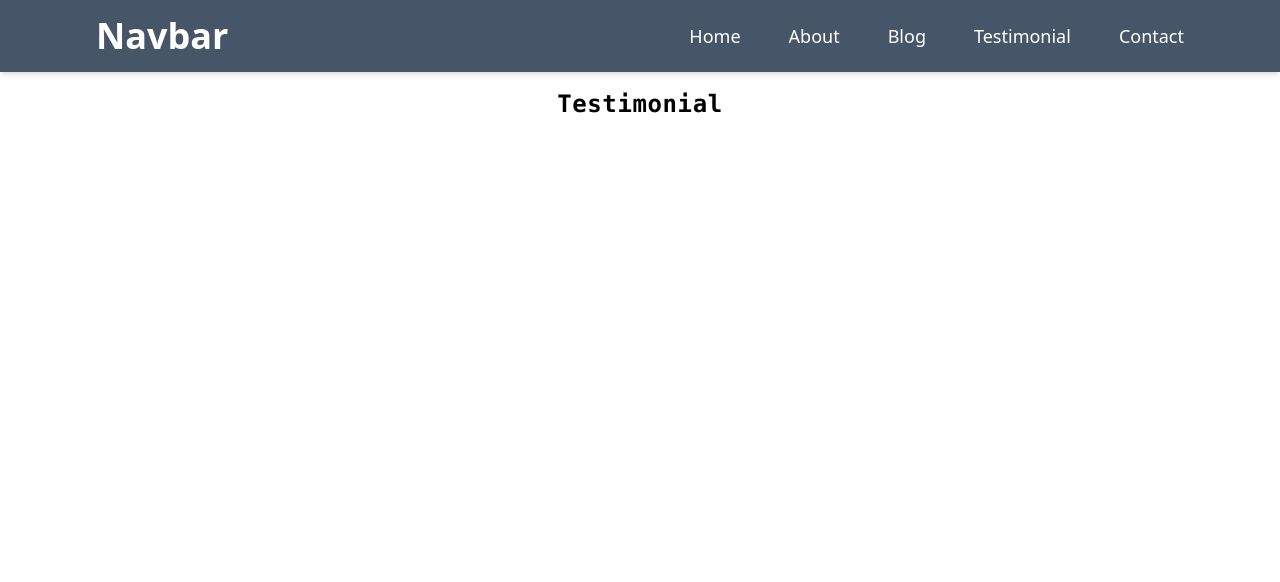
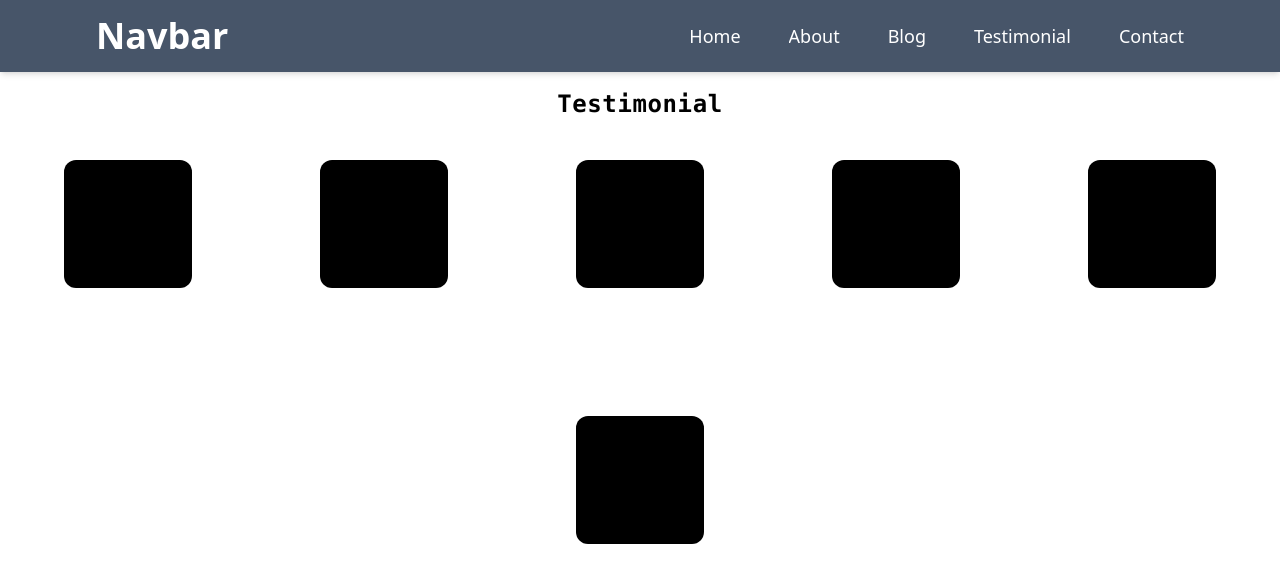
Before and after one commit to neelendrareddy9001/json_webtoken-authentication, a React (Create React App) app in the folder client/: page /testimonial in a window 1280 px wide. Shown: the top 582 px of the page. Built offline with nearby package versions, Linux system fonts and the light colour scheme.

Commit message:
save changes

```diff
--- a/client/src/index.css
+++ b/client/src/index.css
@@ -55,6 +55,6 @@ ul li a:hover{
 /* blog styles */
 @layer components {
   .item {
-    @apply min-w-32 min-h-32 rounded-xl grid place-items-center
+    @apply min-w-32 min-h-32 rounded-xl grid place-items-center bg-black
   }
 }
--- a/client/src/pages/Testimonial/Testimoial.jsx
+++ b/client/src/pages/Testimonial/Testimoial.jsx
@@ -16,6 +16,14 @@ const Testimoial = () => {
       >
         Testimonial
       </motion.h2>
+      <div className='testimonial-container flex justify-center gap-32 my-10 flex-wrap md:'>
+        <div className='item'>1</div>
+        <div className='item'>2</div>
+        <div className='item'>3</div>
+        <div className='item'>4</div>
+        <div className='item'>3</div>
+        <div className='item'>4</div>
+      </div>
     </section>
   )
 }
```
